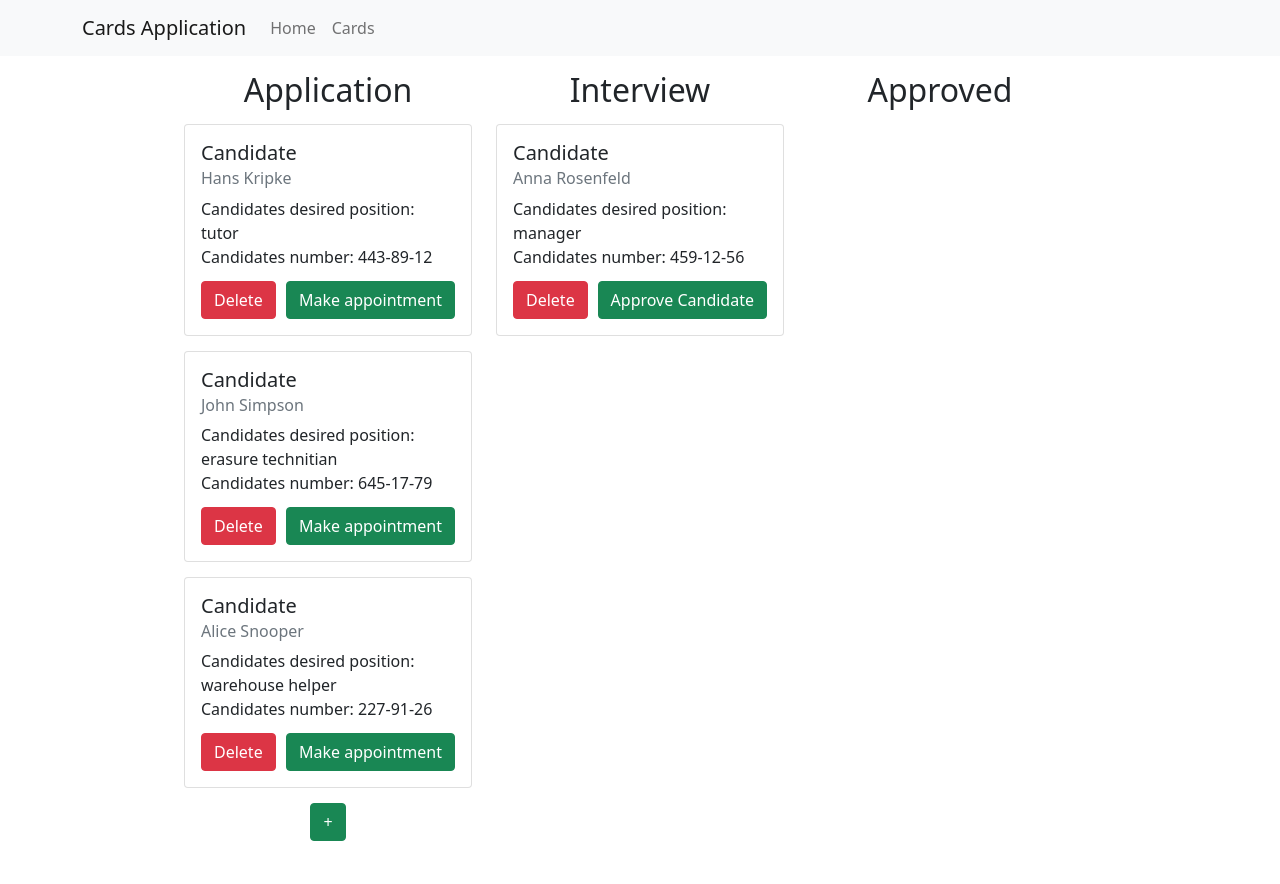
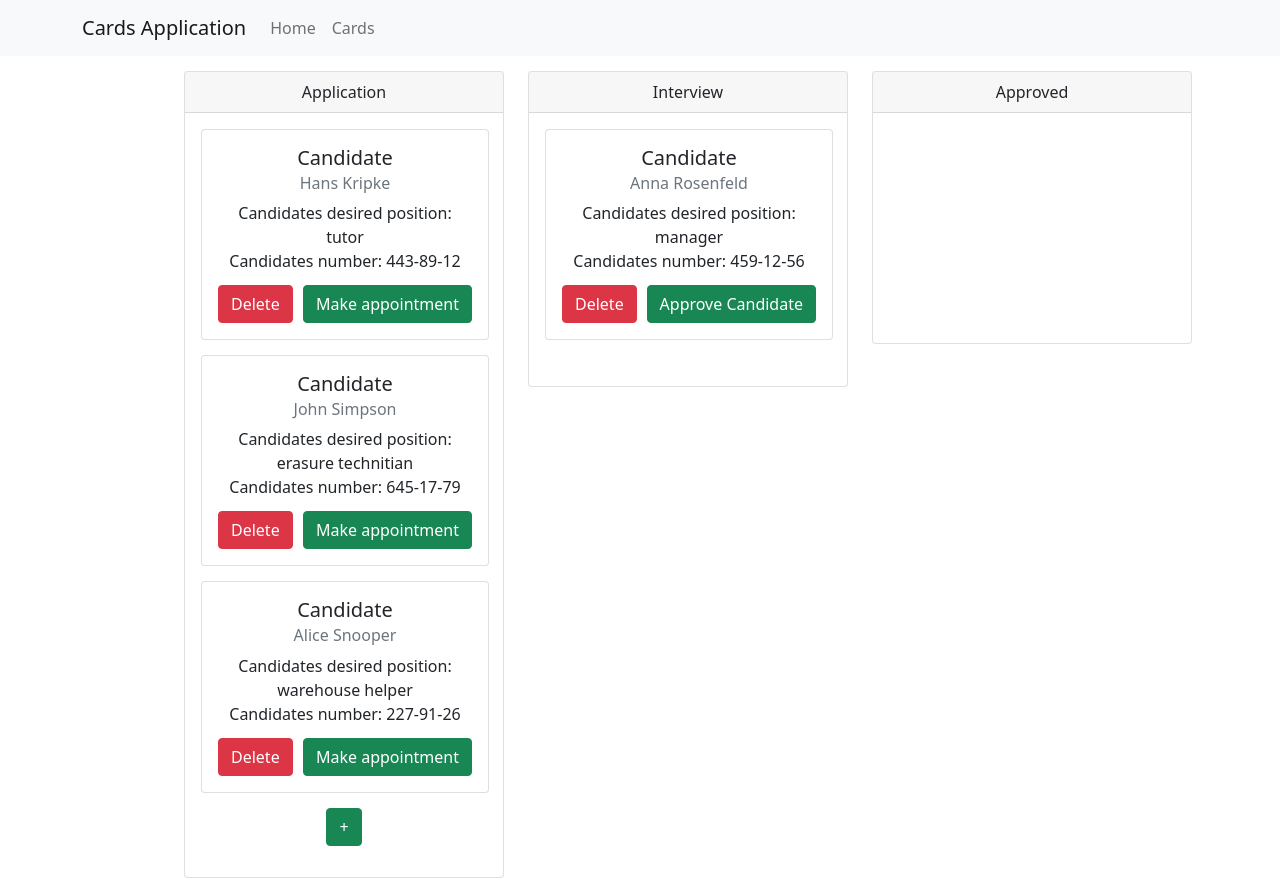
Before and after one commit to solarenergy990/cards-app-ts, a React (Create React App) app: page /cards in a window 1280 px wide. Shown: the top 884 px of the page. Built offline with nearby package versions, Linux system fonts and the light colour scheme.

Commit message:
adds additional layout to the ApplicationList component to mace it look nicer

```diff
--- a/src/components/Dashboard/ListContainer/ListContainer.module.scss
+++ b/src/components/Dashboard/ListContainer/ListContainer.module.scss
@@ -1,6 +1,7 @@
 .list {
   min-height: 100px;
   margin-right: 24px;
+  min-width: 320px;
   width: 100%;
 }
 
@@ -9,3 +10,7 @@
   justify-content: center;
   margin-bottom: 15px;
 }
+
+.card-body {
+  min-height: 230px;
+}
--- a/src/components/Dashboard/ListContainer/ListContainer.tsx
+++ b/src/components/Dashboard/ListContainer/ListContainer.tsx
@@ -1,18 +1,24 @@
 import React from 'react';
+
+import Card from 'react-bootstrap/Card';
 import s from './ListContainer.module.scss';
 
 type Props = {
   children: JSX.Element[] | JSX.Element;
-  title: string
+  title: string;
 };
 
 const ListContainer = ({ children, title }: Props) => {
   return (
-    <div className={s.list}>
-      <h2 className={s.title}>{title}</h2>
-      {children}
-    </div>
+    <>
+      <div className={s.list}>
+        <Card className="text-center">
+          <Card.Header>{title}</Card.Header>
+          <Card.Body className={s['card-body']}>{children}</Card.Body>
+        </Card>
+      </div>
+    </>
   );
 };
 
-export default ListContainer
+export default ListContainer;
```
